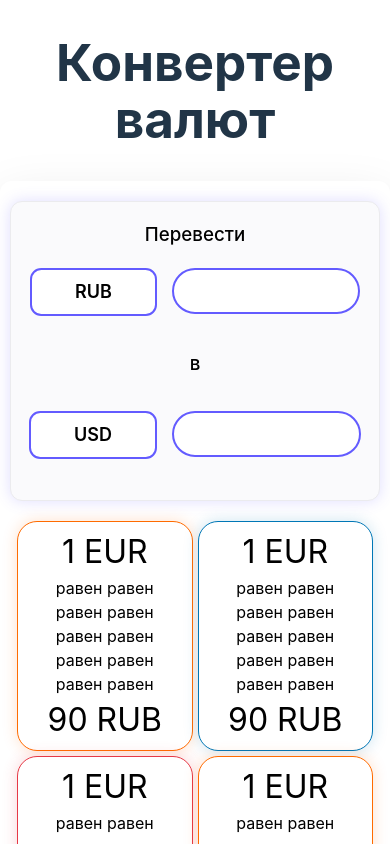
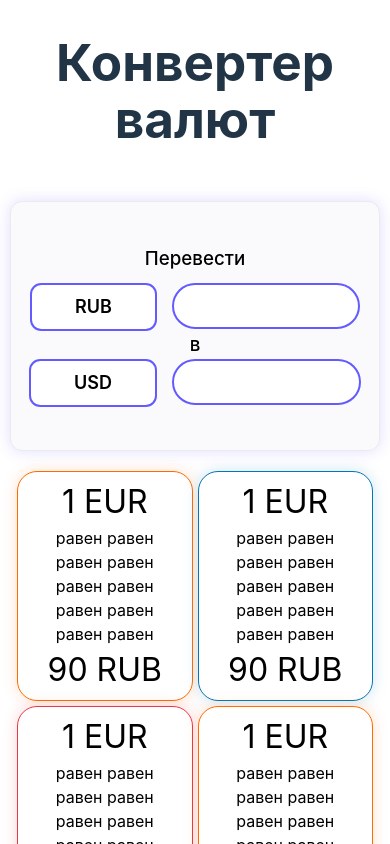
Before and after one commit to HelgiMagic/currency-converter, a React (Vite) app: page / in a window 390 px wide. Shown: the top 844 px of the page. Built offline with nearby package versions, Linux system fonts and the light colour scheme; no server answers; a web font is replaced by a local one.

Commit message:
big design changes

```diff
--- a/src/compontents/MainPage.jsx
+++ b/src/compontents/MainPage.jsx
@@ -5,7 +5,9 @@ import { useEffect, useState } from "react";
 import axios from "axios";
 import routes from "../routes";
 
-const round = (num) => Math.round(num * 10) / 10;
+const round1 = (num) => Math.round(num * 10) / 10;
+const round2 = (num) => Math.round(num * 100) / 100;
+
 
 export default function MainPage() {
   const { t } = useTranslation();
@@ -19,11 +21,11 @@ export default function MainPage() {
     const setData = async () => {
       const response = await axios.get(routes.getList());
       const { ARS, BYN, EUR, TRY, USD } = response.data.data;
-      setUSDRUB(round(1 / USD.value));
-      setEURRUB(round(1 / EUR.value));
-      setBYNRUB(round(1 / BYN.value));
-      setARSRUB(round(1 / ARS.value));
-      setTRYRUB(round(1 / TRY.value));
+      setUSDRUB(round1(1 / USD.value));
+      setEURRUB(round1(1 / EUR.value));
+      setBYNRUB(round1(1 / BYN.value));
+      setARSRUB(round2(1 / ARS.value));
+      setTRYRUB(round2(1 / TRY.value));
     };
 
     setData();
--- a/src/index.css
+++ b/src/index.css
@@ -73,10 +73,12 @@ button:focus-visible {
   width: 1300px;
   height: 80vh;
   border-radius: 12px;
-  box-shadow: 0 16px 50px rgba(0, 0, 0, 0.1);
 }
 
 .converter {
+  display: flex;
+  flex-direction: column;
+
   border: 1px solid #ebebee;
   box-shadow: 0 0px 15px rgba(99,91,255, 0.2);
   background: #FAFAFC;
@@ -180,12 +182,19 @@ button:focus-visible {
   }
 
   .converter {
-    height: 300px;
+    height: 250px;
+    justify-content: center;
+    gap: 10px;
+  }
+
+  .converter h3 {
+    margin: 0;
   }
 
   .converter-row {
     flex-direction: column;
     flex-wrap: wrap;
+    gap: 0px;
   }
 
   .converter-group {
```
